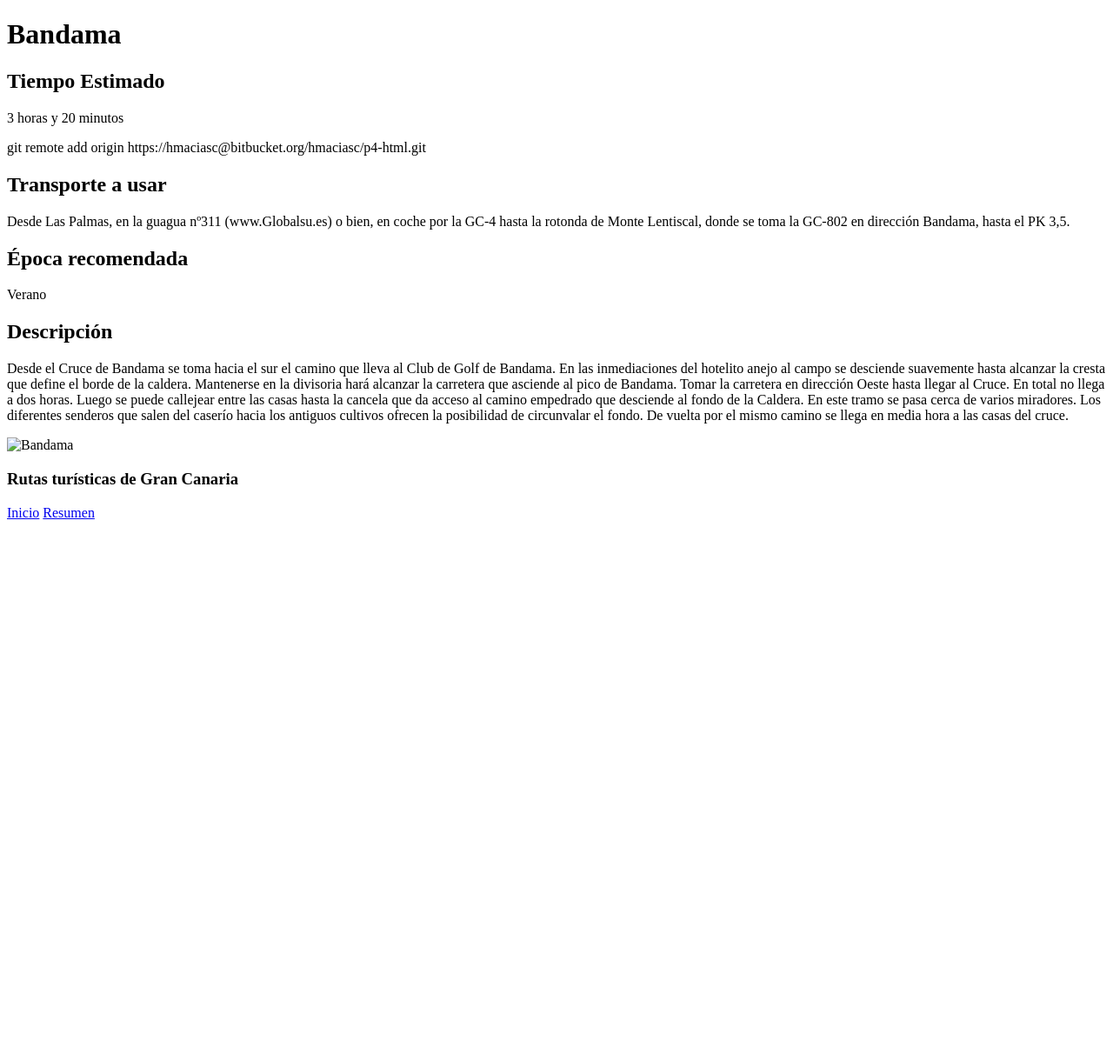
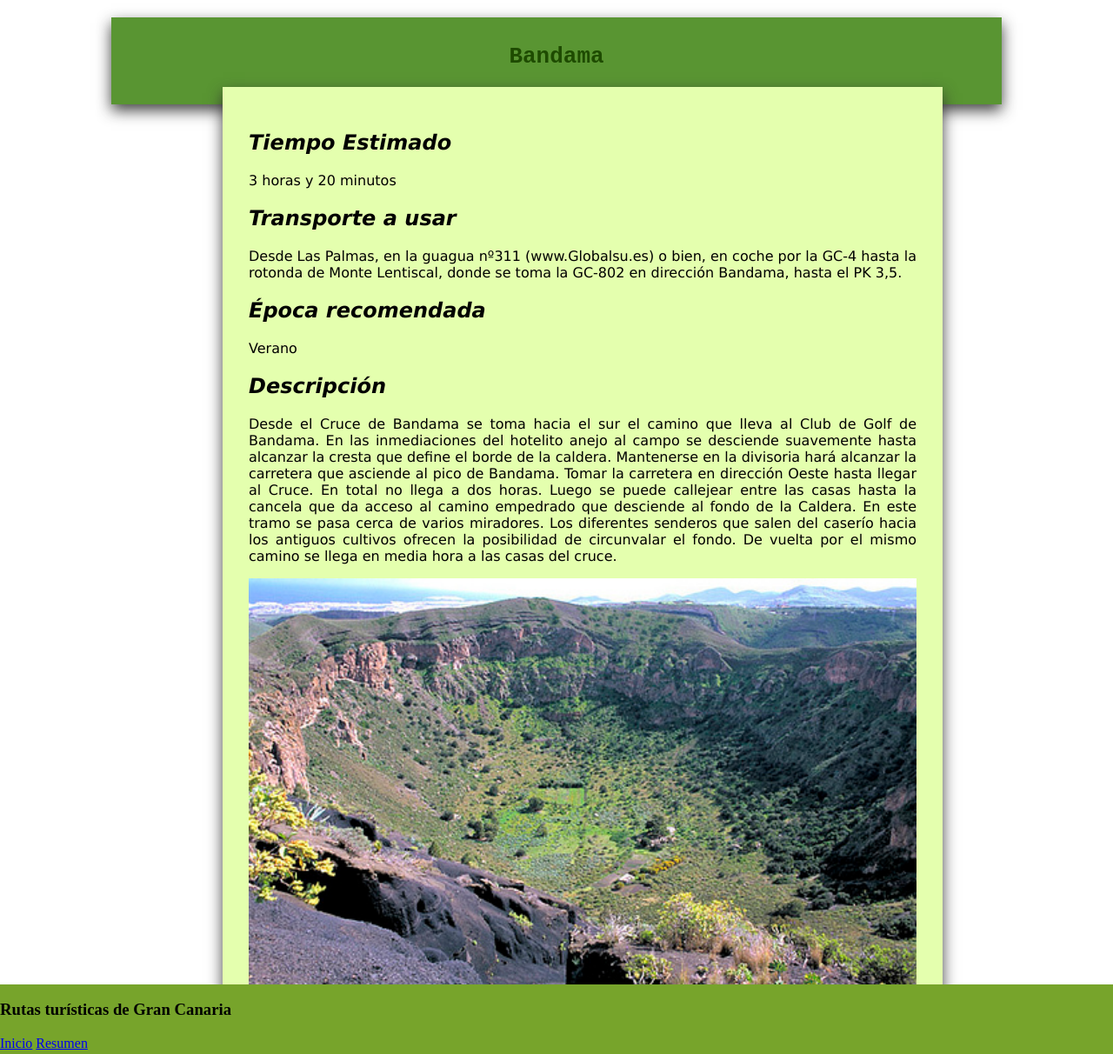
Before and after one commit to hmaciasc/p4, a plain HTML site: page routes/bandama.html in a window 1280 px wide. Shown: the whole page at 87% size. Before the commit the page ends 800 px from the top, so only its background shows below. Drawn offline with Linux system fonts and the light colour scheme.

Commit message:
css for routes almost finished
TO-DO:
 -fix #content margin.

```diff
--- a/estilo.css
+++ b/estilo.css
@@ -1,4 +1,4 @@
-.title{
+#title{
     width: 80%;
     height: 100px;
     background-color: #599532;
@@ -7,7 +7,10 @@
 }
 
 html, body{
+    margin: 0;
+    padding: 0;
     height: 100%;
+    background: url("img/background.jpg") no-repeat center;
 }
 
 h1{
@@ -19,20 +22,33 @@ h1{
     color: #1E4B00;
 }
 
-.wrapper{
-    margin-left:10%;
-    margin-right:10%;
-    margin-top: 25px;
+#wrapper{
+    min-height: 100%;
+    position: relative;
 }
 
+#content{
+    margin-right: 10%;
+    margin-left: 10%;
+    margin-top: 25px;
+    opacity: 0.9;
+    padding-bottom: 80px;
+}
+
+#title, div.routes, div.resume {
+    -webkit-box-shadow: 0px 7px 16px 0px rgba(50, 50, 50, 0.92);
+    -moz-box-shadow:    0px 7px 16px 0px rgba(50, 50, 50, 0.92);
+    box-shadow:         0px 7px 16px 0px rgba(50, 50, 50, 0.92);
+}
 div.routes{
     display: inline-block;
     vertical-align: middle;
-    width: 40%;
+    background-color: #4e7973;
+    width: 35%;
 }
 
 ul{
-    background-image: url("/img/map_route.png");
+    background: transparent url("/img/map_route.png") no-repeat center;
     font-family: fantasy;
     display: table-row;
     vertical-align: inherit;
@@ -47,7 +63,11 @@ li{
 
 div.resume{
     display: inline-block;
-    width: 40%;
+    float: right;
+    width: 35%;
+    height: inherit;
+    padding-left: 20px;
+    background-color: #4e7973;
     /*background-color: antiquewhite;*/
     font-family: fantasy;
 }
@@ -74,12 +94,33 @@ a:hover {
     background-color: #E4F5A3;
 }
 
-/*  TABLA  */
+/*  FOOTER  */
+#footer{
+    width:100%;
+    height:80px;
+    position:absolute;
+    bottom:0;
+    left:0;
+    background: #77a42b;
+}
+/*********************************************************/
+/* MAP
+.map{
+    margin-top: 25px;
+    margin-left: 10%;
+    margin-right: 10%;
+}*/
+
+/*  TABLE  */
 .table{
     margin-top: 25px;
     margin-right: 10%;
     margin-left: 10%;
     font-family: verdana;
+}
+
+iframe{
+    margin-left: auto;
 }
 
 table, td, th{
@@ -89,23 +130,9 @@ table, td, th{
     background-color: #89a360;
 }
 
-tr:first-child{
-    background-color: #87a32d;
+th{
+    font-family: monospace;
+    font-style: oblique;
+    font-size: larger;
+    background-color: #68a345;
 }
-
-#tableHeader{
-    font-family: fantasy;
-}
-/*  FOOTER  */
-#footer{
-    display: block;
-    background-color: #4e7973;
-    position: absolute;
-    bottom: 0;
-    width: 100%;
-    height: 60px;
-    font-size: small;
-}
-.last:after{
-    display: block;
-}
--- a/routes/bandama.html
+++ b/routes/bandama.html
@@ -9,13 +9,16 @@
 <body>
 
   <div class="wrapper">
+      <div class="title">
           <h1>Bandama</h1>
+      </div>
 
+      <div id="content">
           <h2>Tiempo Estimado</h2>
           <div class="time">
               <p>3 horas y 20 minutos</p>
           </div>
-      git remote add origin https://hmaciasc@bitbucket.org/hmaciasc/p4-html.git
+
           <h2>Transporte a usar</h2>
           <div class="transport">
               <p>Desde Las Palmas, en la guagua nº311 (www.Globalsu.es) o bien, en coche por
@@ -41,15 +44,19 @@
                   salen del caserío hacia los antiguos cultivos ofrecen la posibilidad de circunvalar
                   el fondo. De vuelta por el mismo camino se llega en media hora a las casas del cruce.</p>
           </div>
+
+          <img src="../img/bandama.jpg" alt="Bandama">
+
       </div>
 
-  <img src="bandama.jpg" alt="Bandama">
+      <div id="footer">
+          <h3>Rutas turísticas de Gran Canaria</h3>
+          <a href="../index.html">Inicio</a>
+          <a href="../tabla.html">Resumen</a>
+      </div>
+  </div>
+
 
 </body>
 
-<footer>
-    <h3>Rutas turísticas de Gran Canaria</h3>
-    <a href="../index.html">Inicio</a>
-    <a href="../tabla.html">Resumen</a>
-</footer>
 </html>
--- a/routes/estilo.css
+++ b/routes/estilo.css
@@ -0,0 +1,70 @@
+body{
+    margin: 0;
+    padding: 0;
+    height: 100%;
+}
+
+.wrapper{
+    min-height: 100%;
+    position: relative;
+}
+.title {
+    width: 80%;
+    height: 100px;
+    background-color: #599532;
+    opacity: 70;
+    margin: 0 auto;
+    z-index: 1;
+
+}
+
+.title, #content {
+    -webkit-box-shadow: 0px 7px 16px 0px rgba(50, 50, 50, 0.92);
+    -moz-box-shadow:    0px 7px 16px 0px rgba(50, 50, 50, 0.92);
+    box-shadow:         0px 7px 16px 0px rgba(50, 50, 50, 0.92);
+}
+
+h1{
+    font-family: monospace;
+    padding-top: 30px;
+    padding-bottom: 50px;
+    text-align: center;
+    vertical-align: middle;
+    color: #1E4B00;
+}
+
+div{
+    margin-top: 20px;
+}
+
+#content {
+    width: 60%;
+    margin-left: 20%;
+    margin-right: 20%;
+    margin-top: -20px;
+    text-align: justify;
+    background-color: #e4ffae;
+    padding: 30px;
+    z-index: 2;
+}
+
+h2{
+    font-family: verdana;
+    font-style: oblique;
+}
+
+p{
+    font-family: verdana;
+}
+img{
+    width: 100%;
+}
+
+#footer{
+    width:100%;
+    height:80px;
+    position:absolute;
+    bottom:0;
+    left:0;
+    background: #77a42b;
+}
```
Also changed, not shown: index.html (+7 -3 lines), tabla.html (+7 -7 lines), img/bandama.jpg (added), 1 other file. Lines whose indentation alone changed are shown as unchanged.
